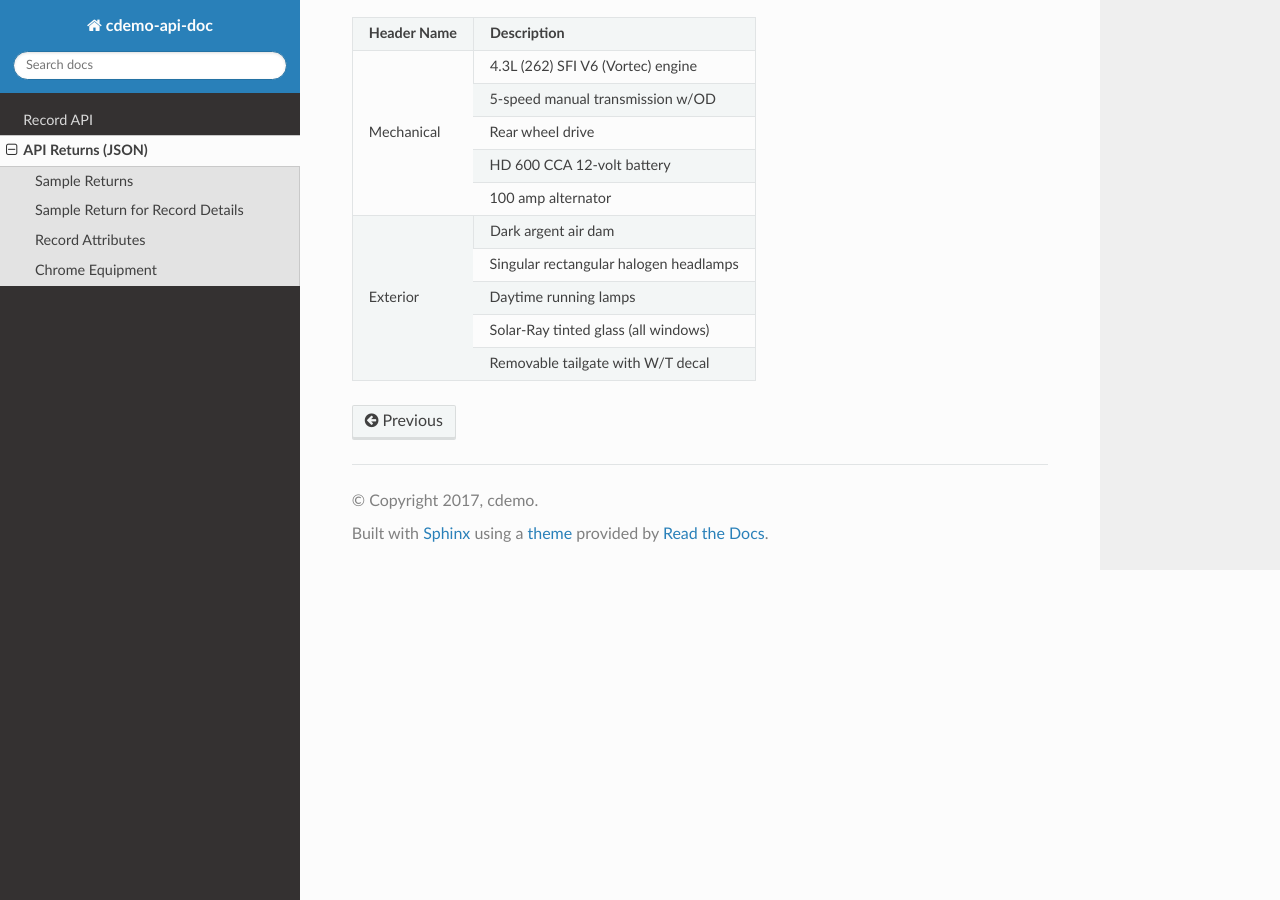
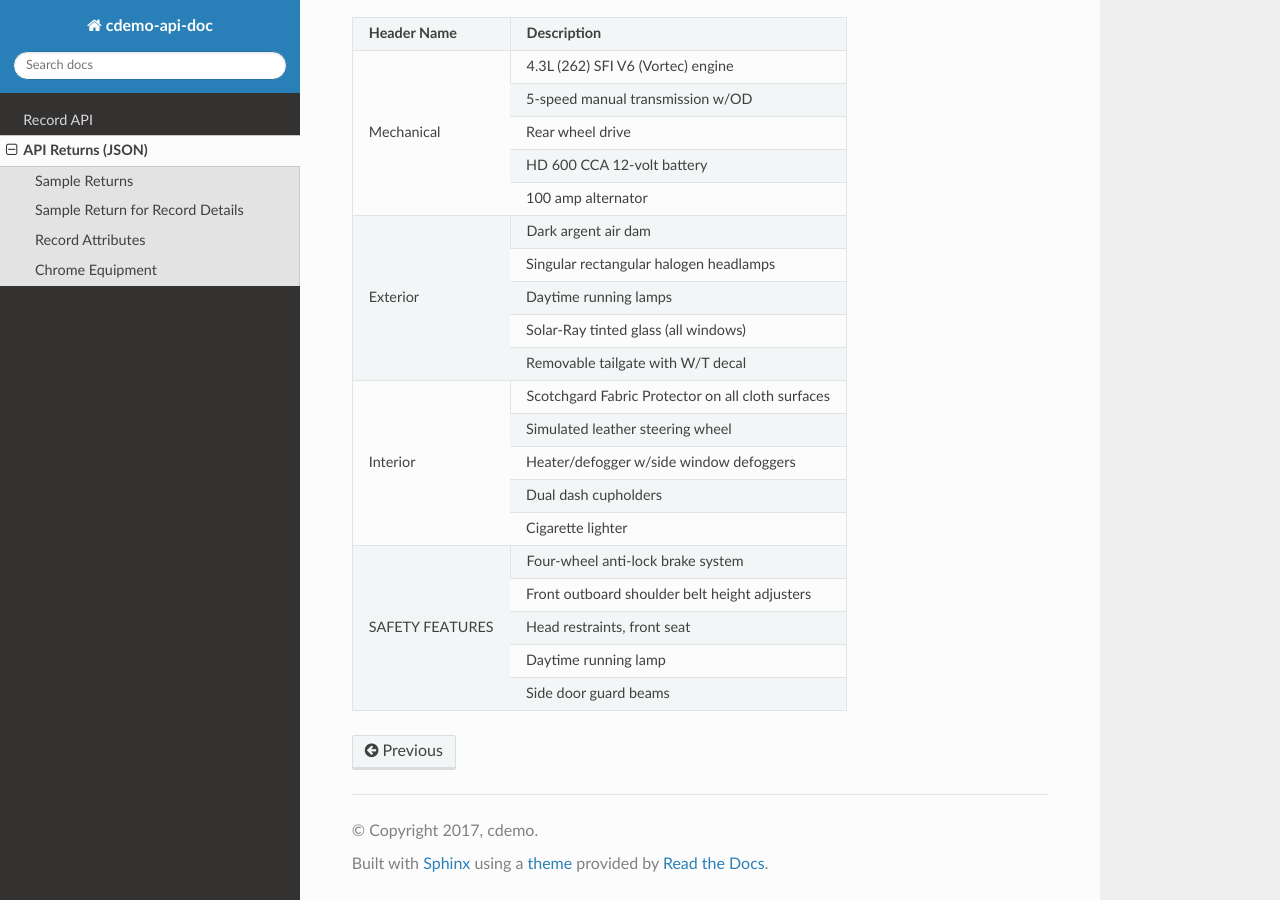
Before and after one commit to cdemomobilesolutions/apidoc, a Sphinx documentation site: the page built from source/api_returns.rst, in a window 1280 px wide and 900 px high, scrolled down 2512 px. Built offline with Sphinx 7.4.7 and the Read the Docs theme 2.0.0, drawn with Linux system fonts in a browser that asks for light colours; some of the changed text lies outside the part shown.

```diff
--- a/source/api_returns.rst
+++ b/source/api_returns.rst
@@ -163,3 +163,23 @@
 +                     +-------------------------------------------------------+
 |                     | Removable tailgate with W/T decal                     |
 +---------------------+-------------------------------------------------------+
+| Interior            | Scotchgard Fabric Protector on all cloth surfaces     |
++                     +-------------------------------------------------------+
+|                     | Simulated leather steering wheel                      |
++                     +-------------------------------------------------------+
+|                     | Heater/defogger w/side window defoggers               |
++                     +-------------------------------------------------------+
+|                     | Dual dash cupholders                                  |
++                     +-------------------------------------------------------+
+|                     | Cigarette lighter                                     |
++---------------------+-------------------------------------------------------+
+| SAFETY FEATURES     | Four-wheel anti-lock brake system                     |
++                     +-------------------------------------------------------+
+|                     | Front outboard shoulder belt height adjusters         |
++                     +-------------------------------------------------------+
+|                     | Head restraints, front seat                           |
++                     +-------------------------------------------------------+
+|                     | Daytime running lamp                                  |
++                     +-------------------------------------------------------+
+|                     | Side door guard beams                                 |
++---------------------+-------------------------------------------------------+
```
Also changed, not shown: other parts of source/api_returns.rst (+1 -1 lines).
